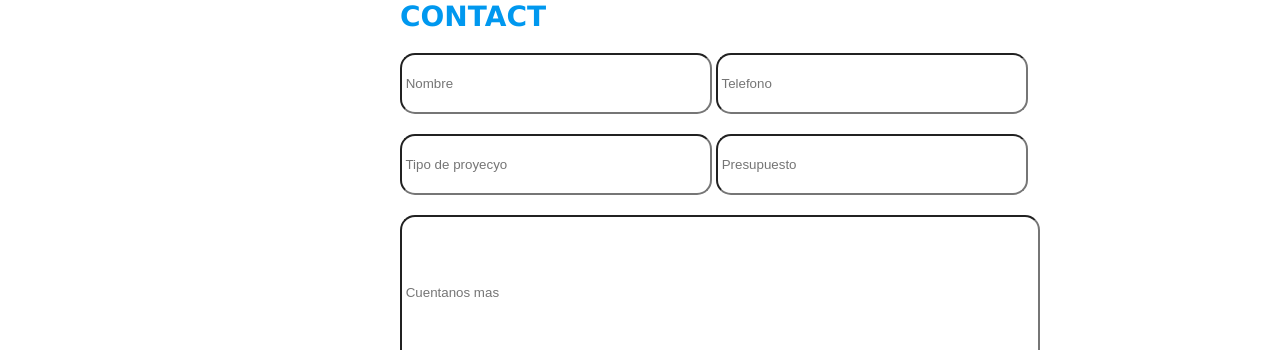
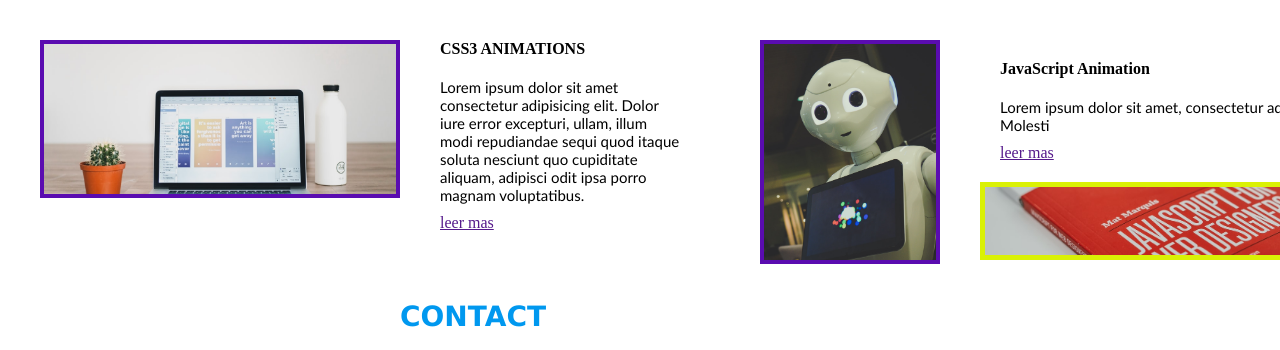
Before and after one commit to ChristoferYup/Figma-practica4, a plain HTML site: page index.html in a window 1280 px wide. Shown: the top 350 px of the page. Drawn offline with Linux system fonts and the light colour scheme.

Commit message:
actualizado robert

```diff
--- a/index.html
+++ b/index.html
@@ -7,8 +7,38 @@
     <title>Document</title>
 </head>
 <body>
+
+
     <!-- Cesar marca -->
     <div  class="main">
+
+        <section class="producto">
+            <div class="parteA">
+              <div class="izquierda">
+                <div class="imageA"></div>
+              </div>
+              <div class="derecha">
+                <h4>CSS3 ANIMATIONS</h4>
+                <p>Lorem ipsum dolor sit amet consectetur adipisicing elit. Dolor iure error excepturi, ullam, illum modi repudiandae sequi quod itaque soluta nesciunt quo cupiditate aliquam, adipisci odit ipsa porro magnam voluptatibus.</p>
+                <a href="">leer mas</a>
+              </div>
+            </div>
+            <div class="parteB">
+              <div class="izquierda">
+                <div class="imageB"></div>
+              </div>
+              <div class="derecha">
+                  <div>
+                    <h4>JavaScript Animation</h4>
+                    <p>Lorem ipsum dolor sit amet, consectetur adipisicing elit. Molesti </p>
+                    <a href="">leer mas</a>
+                  </div>
+                  <div class="imagenDerecha">
+                  </div>
+              </div>
+            </div>
+          </section>
+
         <div class="caja1">
 
             <h2 class="titulo">CONTACT</h2>
@@ -28,6 +58,12 @@
                 <input class="boton-enviar" type="submit" placeholder="Enviar">
             </div>
         </div>
+
+
+
+
+
+
     </div>
     <!-- Cristhian Medina -->
     <footer class="contenedor">
--- a/main.css
+++ b/main.css
@@ -119,3 +119,109 @@
     margin-right: 200px;
     margin-bottom: 100px;
 }
+
+.producto{
+    height: 300px;
+    display: flex;
+
+}
+.producto div {
+    flex: 1;
+    padding: 20px;
+}
+
+.parteA {
+    display: flex;
+  }
+  .parteA .izquierda {
+    flex: 60%; /* 70% de ancho y puede crecer o encoger */
+  }
+
+
+  .parteA .derecha {
+    flex: 40%; /* 30% de ancho y puede crecer o encoger */
+  }
+  .derecha p{
+    padding-top: 20px;
+    padding-bottom: 10px;
+    font-family: 'Trebuchet MS', 'Lucida Sans Unicode', 'Lucida Grande', 'Lucida Sans', Arial, sans-serif;
+    font-size: 15px;
+  }
+
+  .parteB {
+    display: flex;
+  }
+
+  .parteB .izquierda {
+    flex: 30%; /* 70% de ancho y puede crecer o encoger */
+  }
+
+  .parteB .derecha {
+    flex: 70%; /* 30% de ancho y puede crecer o encoger */
+
+  }
+
+  .imageA{
+    background-image: url("./Imagenes2/imagen1.jpg");
+    background-size: cover;
+    background-repeat: no-repeat;
+    background-position: center;
+    height: 50%;
+    border: 4px solid #5A0CB0
+  }
+  .imageB{
+    background-image: url("./Imagenes2/imagen2.jpg");
+    background-size: cover;
+    background-repeat: no-repeat;
+    background-position: center;
+    height: 80%;
+    border: 4px solid #5A0CB0
+  }
+
+  .cuerpoDerecha {
+    display: flex;
+    flex-direction: column;
+  }
+
+  .cuerpoDerecha > div {
+    flex: 1;
+  }
+.imagencuerpoDerecha{
+    background-image: url("./Imagenes2/imagen4.jpg");
+    background-size: cover;
+    background-repeat: no-repeat;
+    background-position: center;
+    border: 4px solid #5A0CB0;
+    height: 100%;
+}
+.derecha {
+    display: flex;
+    flex-direction: column;
+  }
+
+  .derecha > div {
+    flex: 1;
+
+  }
+
+.imagenDerecha{
+    background-image: url("./Imagenes2/imagen4.jpg");
+    background-size: cover;
+    background-repeat: no-repeat;
+    background-position: center;
+    border: 5px solid #daf105;
+    height: 90%;
+}
+
+
+.parteC {
+    display: flex;
+  }
+  .parteC .izquierda {
+    flex: 30%; /* 70% de ancho y puede crecer o encoger */
+  }
+
+
+  .parteC .derecha {
+    flex: 70%; /* 30% de ancho y puede crecer o encoger */
+  }
```
Also changed, not shown: Imagenes2/imagen1.jpg (added), Imagenes2/imagen2.jpg (added), Imagenes2/imagen3.jpg (added), Imagenes2/imagen4.jpg (added).
